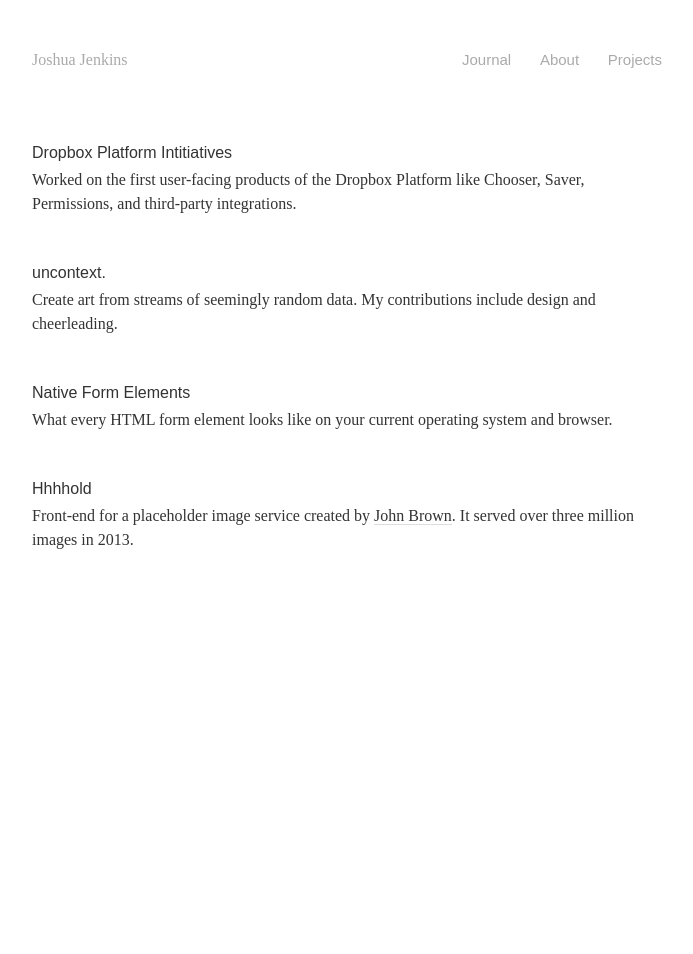
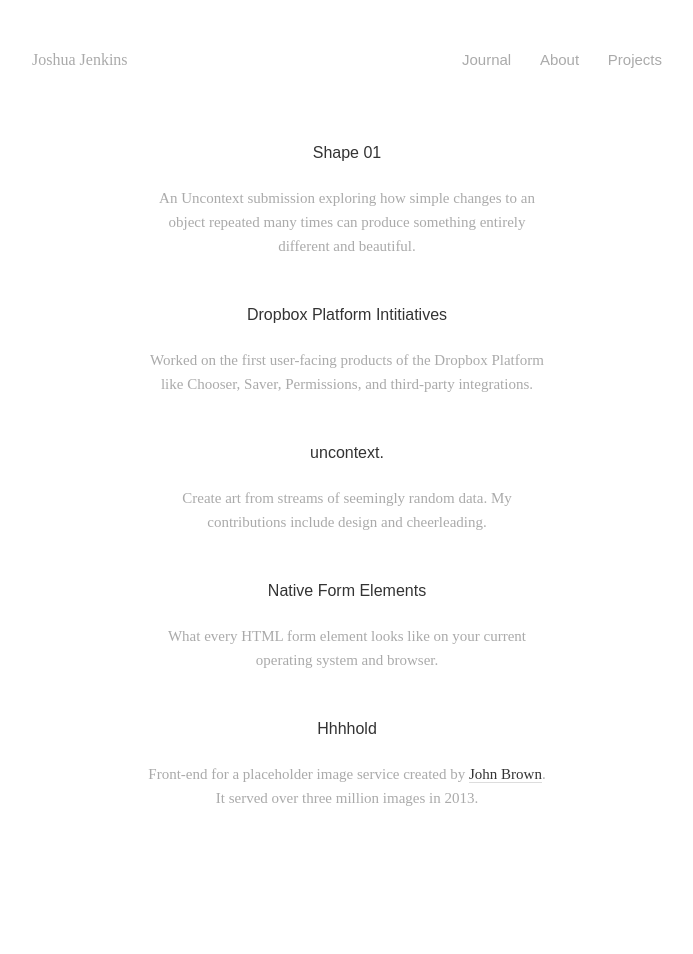
Before and after one commit to joshuajenkins/joshuajenkins.github.io, a Jekyll site: the page built from projects/index.html, in a window 1280 px wide. Shown: the whole page, without its empty margins (293-986 px from the left). Built offline with Jekyll 4.4.1, drawn with Linux system fonts in a browser that asks for light colours; some web fonts are replaced; before the commit the page ends 900 px from its top, so only the background shows below that.

Commit message:
Projects cleanup + Shape 01

```diff
--- a/projects/index.html
+++ b/projects/index.html
@@ -3,6 +3,11 @@ layout: projects
 title:  "Projects"
 date:   2014-04-20 20:17:32
 ---
+
+<div class="project">
+  <h2><a href="http://www.uncontext.com/literature/shape" title="Uncontext Shape">Shape 01</a></h2>
+  <p>An Uncontext submission exploring how simple changes to an object repeated many times can produce something entirely different and beautiful.</p>
+</div>
 
 <div class="project">
 	<h2><a href="http://dropbox.com/developers" title="Dropbox Platform">Dropbox Platform Intitiatives</a></h2>
```
Also changed, not shown: src/scss/_projects.scss (+16 -7 lines), css/main.css.
